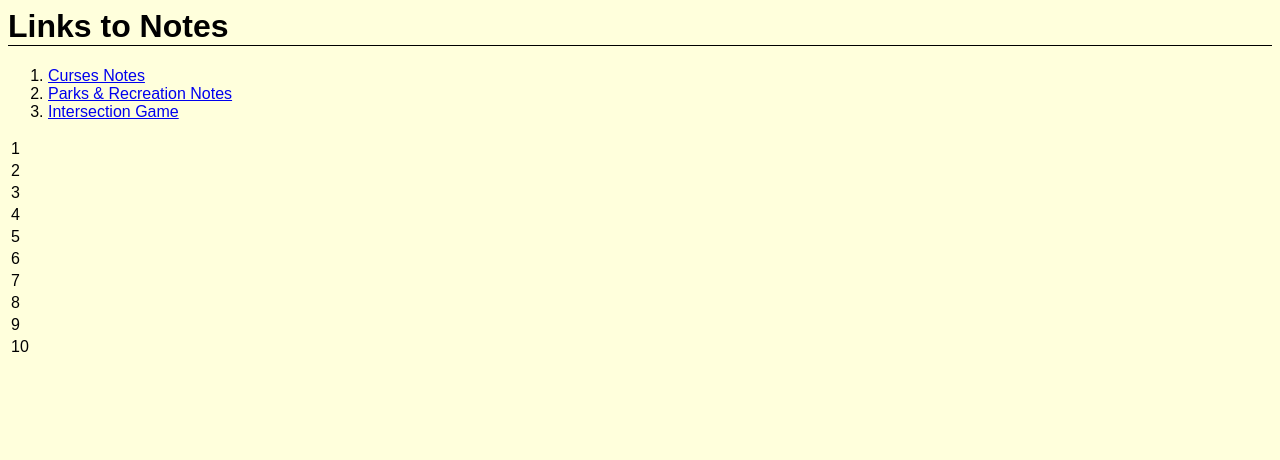
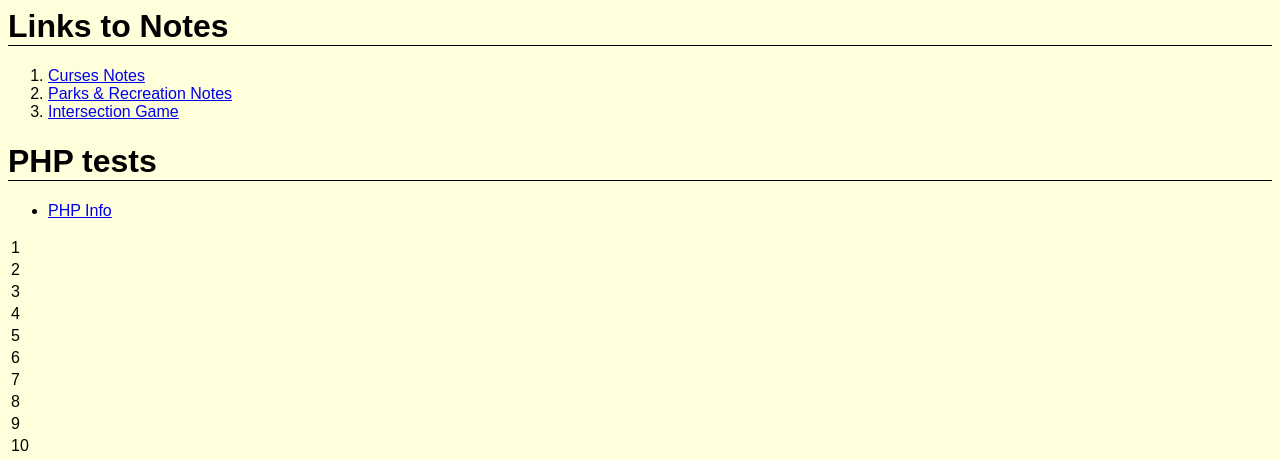
Before and after one commit to SlowRichard/webstuff, a PHP site: page / in a window 1280 px wide. Shown: the top 460 px of the page. Run offline with PHP 8.4, Linux system fonts and the light colour scheme.

Commit message:
php_info

```diff
--- a/index.php
+++ b/index.php
@@ -13,6 +13,12 @@
 <li><a href="intersect.php">Intersection Game</a>
 </ol>
 
+<h1>PHP tests</h1>
+
+<ul>
+	<li><a href="php_info.php">PHP Info</a>
+</ul>
+
 <table>
 <?php for($i = 1; $i <= 10; $i += 1) {?>
 <tr><td><?= $i?></td></tr>
--- /dev/null
+++ b/php_info.php
@@ -0,0 +1 @@
+<?php phpinfo() ?>
```
